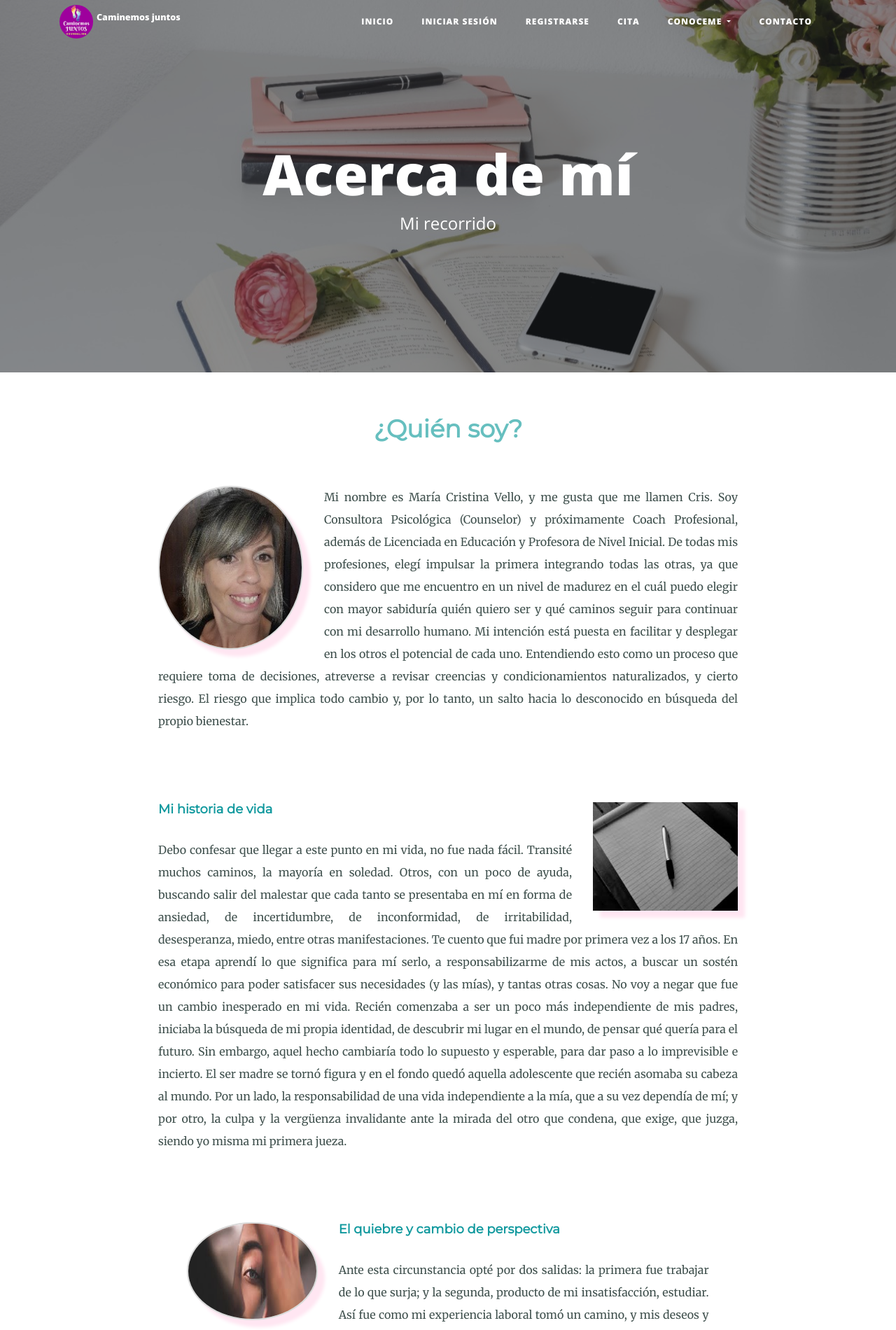
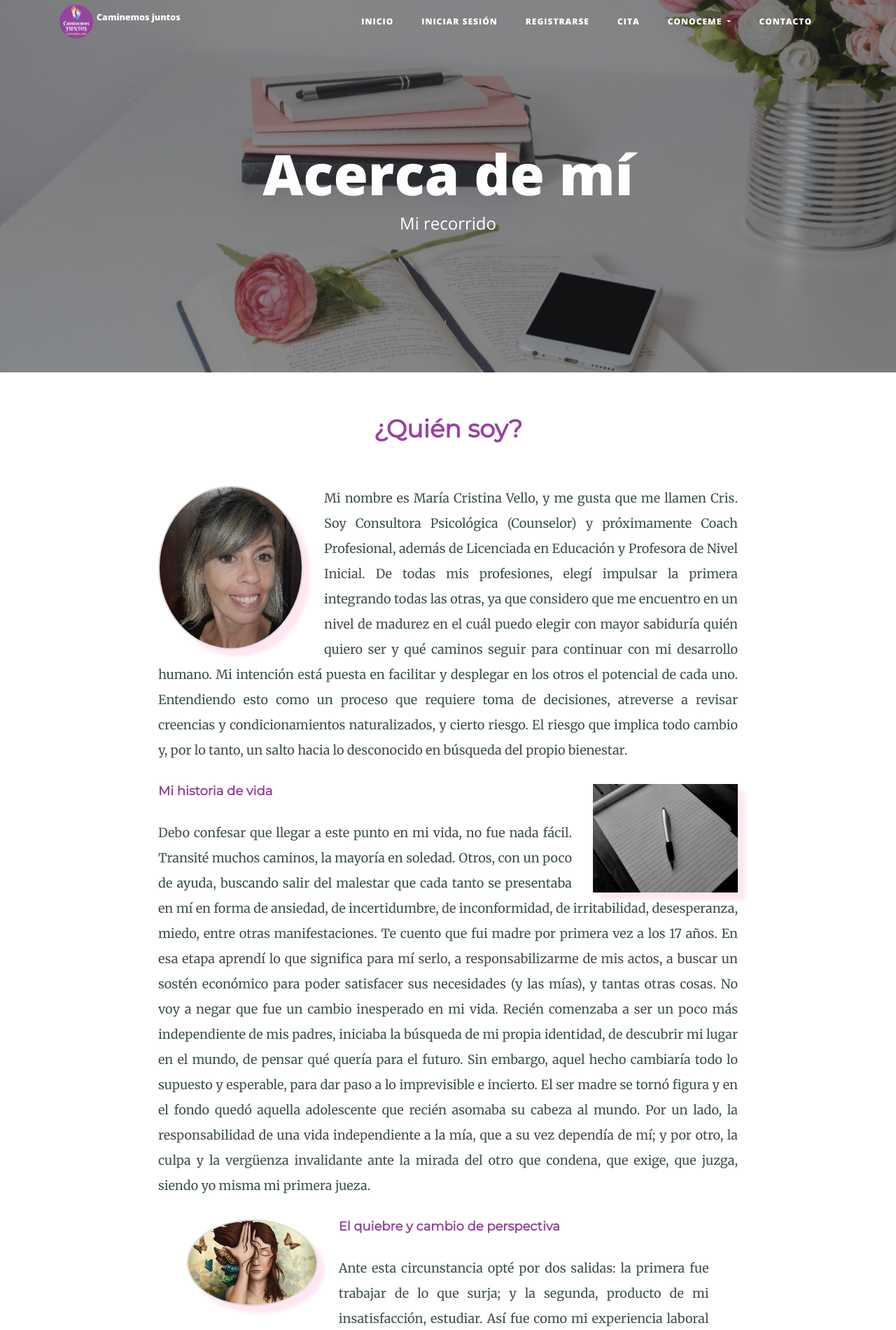
Before and after one commit to moyicuervo/my-website, a Python web app: template templates/about.html in a window 1280 px wide. Shown: the top 1900 px of the page at 70% size. Run offline with Jinja, Linux system fonts and the light colour scheme; the template is opened without the code that fills it, so the values that code supplies are empty; some libraries are stand-ins or nearby versions.

Commit message:
new pics

```diff
--- a/static/css/contact.css
+++ b/static/css/contact.css
@@ -44,7 +44,7 @@ body {
 }
 
 h2 {
-  color: #66BFBF;
+  color: #96439D;
   font-family: 'Montserrat', sans-serif;
   font-size: 3.5rem;
   font-weight: bold;
@@ -52,13 +52,13 @@ h2 {
 }
 
 h3 {
-  color: #11999E;
+  color: #96439D;
   font-family: 'Montserrat', sans-serif;
   font-size: 90%;
 }
 
 h4 {
-  color: #66BFBF;
+  color: #96439D;
   font-family: 'Montserrat', sans-serif;
   font-size: 2.5rem;
   font-weight: bold;
@@ -69,6 +69,6 @@ h4 {
 
 p {
   line-height: 2;
-  font-size: 80%;
+  font-size: 90%;
   text-align: justify;
 }
--- a/templates/about.html
+++ b/templates/about.html
@@ -32,22 +32,22 @@
                     Mi intención está puesta en facilitar y desplegar en los otros el potencial de cada uno. Entendiendo esto como un proceso que requiere toma de decisiones, atreverse a revisar creencias y condicionamientos naturalizados, y cierto riesgo. El riesgo que implica todo cambio y, por lo tanto, un salto hacia lo desconocido en búsqueda del propio bienestar.
                   </p>
                 </div>
-                <div class="skill-row">
+                <div class="skill-row" style="position:relative; top:-70px">
                 <img class="chilli-img" src="static/img/histvida.jpg" alt="hist-img">
                   <h3>Mi historia de vida</h3>
                   <p>Debo confesar que llegar a este punto en mi vida, no fue nada fácil. Transité muchos caminos, la mayoría en soledad. Otros, con un poco de ayuda, buscando salir del malestar que cada tanto se presentaba en mí en forma de ansiedad, de incertidumbre, de inconformidad, de irritabilidad, desesperanza, miedo, entre otras manifestaciones.
                       Te cuento que fui madre por primera vez a los 17 años. En esa etapa aprendí lo que significa para mí serlo, a responsabilizarme de mis actos, a buscar un sostén económico para poder satisfacer sus necesidades (y las mías), y tantas otras cosas.
                       No voy a negar que fue un cambio inesperado en mi vida. Recién comenzaba a ser un poco más independiente de mis padres, iniciaba la búsqueda de mi propia identidad, de descubrir mi lugar en el mundo, de pensar qué quería para el futuro. Sin embargo, aquel hecho cambiaría todo lo supuesto y esperable, para dar paso a lo imprevisible e incierto. El ser madre se tornó figura y en el fondo quedó aquella adolescente que recién asomaba su cabeza al mundo. Por un lado, la responsabilidad de una vida independiente a la mía, que a su vez dependía de mí; y por otro, la culpa y la vergüenza invalidante ante la mirada del otro que condena, que exige, que juzga, siendo yo misma mi primera jueza.
                   </p>
-                <div class="skill-row">
-                <img class="code-img" src="static/img/quiebre.jpg" alt="quiebre-img" width="150px" height="140px">
+                <div class="skill-row" style="position:relative; top:-70px">
+                <img class="code-img" src="static/img/quiebre.jpeg" alt="quiebre-img">
                   <h3>El quiebre y cambio de perspectiva</h3>
                   <p>Ante esta circunstancia opté por dos salidas: la primera fue trabajar de lo que surja; y la segunda, producto de mi insatisfacción, estudiar. Así fue como mi experiencia laboral tomó un camino, y mis deseos y búsqueda de realización personal, otro.
                     Luego me casé y fui madre por segunda vez, fruto de mi matrimonio. Dada mi auto exigencia puesta en mi rol de madre, volví a sentir que tenía que postergarme. El encuentro conmigo misma, con mi ser auténtico, con mi búsqueda de sentido volvió a frenarse.
                     Encontrarme con la persona que soy hoy, con un poco más de claridad en lo que deseo y quiero, en animarme a tomar decisiones concretas acerca de las actividades que me generan felicidad, a pesar de que “ya estoy grande”, de los “no voy a poder”, “no tengo tiempo”, “no tengo las mismas posibilidades que otros” y tantas otras cosas que me dije (y a veces, me sigo diciendo), no es fácil. El cambio es incierto, el camino no es lineal. Está lleno de tropezones y saltos, de subidas y caídas libres, de avances y retrocesos.
                   </p>
                 </div>
-                <div class="skill-row">
+                <div class="skill-row" style="position:relative; top:-120px">
                   <img class="chilli-img" src="static/img/lastpart.jpg" alt="last-part-img">
                   <h3>El fluir presente</h3>
                   <p>Hoy mi meta está puesta en unir dos caminos que hasta el momento parecían contrapuestos: mi vida profesional y mi propósito de vida enfocados en ayudar a otras personas. Acompañarlos desde mi vivencia y mi expertise para que las circunstancias que se anteponen en el transitar de sus vidas les resulten un poco más tolerables; que las decisiones que tomen sean desde un lugar genuino y no desde la mirada de los otros; que puedan reconocer sus deseos y conocerse a sí mismxs, y desde allí construyan su propia historia elegida.
@@ -56,10 +56,10 @@
                 </div>
                 </div>
               </div>
-            <h3>Te animo a que recorramos juntos tu propio camino, tan único y tan especial como sos vos. <br>
+            <h3 style="position:relative; top:-300px">Te animo a que recorramos juntos tu propio camino, tan único y tan especial como sos vos. <br>
               ¿Caminamos juntos?   ¡Te abrazo con el corazón!
             </h3>
-            <h4>Cris &#128151;</h4>
+            <h4 style="position:relative; top:-300px">Cris &#128151;</h4>
           </div>
       </div>
       </div>
--- a/templates/contact.html
+++ b/templates/contact.html
@@ -2,6 +2,8 @@
 
    <!-- Page Header -->
   <header class="masthead" style="background-image: url('static/img/contact-bg.jpg')">
+    <link href="{{ url_for('static', filename='css/contact.css')}}" rel="stylesheet">
+    <link href="https://fonts.googleapis.com/css?family=Merriweather|Montserrat|Sacramento" rel="stylesheet">
     <div class="overlay"></div>
     <div class="container">
       <div class="row">
@@ -12,7 +14,7 @@
             {% else: %}
             <h1>Contacto</h1>
             {% endif %}
-            <span class="subheading">¿Tienes preguntas? ¿quieres contarme algo? no dudes en enviarme un mensaje.</span>
+            <span class="subheading">¿Tenés dudas? Envianos tu consulta</span>
           </div>
         </div>
       </div>
@@ -23,7 +25,7 @@
   <div class="container">
     <div class="row">
       <div class="col-lg-8 col-md-10 mx-auto">
-        <p>Quieres estar en contacto? completá el formulario a continuación y contestaré a la brevedad!!</p>
+        <p>Para enviar un mensaje, completá el formulario a continuación:</p>
         <!-- Contact Form - Enter your email address on line 19 of the mail/contact_me.php file to make this form work. -->
         <!-- WARNING: Some web hosts do not allow emails to be sent through forms to common mail hosts like Gmail or Yahoo. It's recommended that you use a private domain email address! -->
         <!-- To use the contact form, your site must be on a live web host with PHP! The form will not work locally! -->
--- a/templates/header.html
+++ b/templates/header.html
@@ -37,7 +37,7 @@
   <!-- Navigation -->
   <nav class="navbar navbar-expand-md navbar-light fixed-top" id="mainNav">
     <div class="container">
-      <img src="static/img/favicon.ico" style="border-radius: 100%"/>
+      <img src="static/img/favicon.ico" style="border-radius: 100%; color: #96439D"/>
       <a class="navbar-brand" href="{{url_for('get_all_posts')}}">Caminemos juntos</a>
       <button class="navbar-toggler navbar-toggler-right" type="button" data-toggle="collapse" data-target="#navbarResponsive" aria-controls="navbarResponsive" aria-expanded="false" aria-label="Toggle navigation">
         Menu
--- a/templates/index.html
+++ b/templates/index.html
@@ -1,7 +1,7 @@
 {% include "header.html" %}
 
   <!-- Page Header -->
-  <header class="masthead" style="background-image: url({{ url_for('static', filename='img/lastcoverjuntos.jpeg')}})">
+  <header class="masthead" style="background-image: url({{ url_for('static', filename='img/portadajuntos.jpeg')}})">
     <link href="{{ url_for('static', filename='css/about.css')}}" rel="stylesheet">
     <div class="overlay"></div>
     <div class="container">
--- a/templates/modalidad.html
+++ b/templates/modalidad.html
@@ -28,7 +28,7 @@
                 <div class="skill-row">
                   <h3>Modalidad de trabajo</h3>
                   <p>Los encuentros tienen una duración de 45 minutos aproximadamente, y se concretizan de forma Online mediante las herramientas disponibles para tal fin.
-                      La duración del proceso dependerá de la necesidad y el desarrollo de la persona que consulta. Partiendo de la premisa que el consultante es quien más sabe de sí mismo y de lo que necesita, es quién decidirá la continuación o finalización del proceso.
+                      La duración del proceso dependerá de la necesidad y el desarrollo de la persona que consulta. Partiendo de la premisa que el consultante es aquel que más sabe de sí mismo y de lo que necesita, es quién decidirá la continuación o finalización del proceso.
                       De igual modo, si durante el transcurso de los encuentros se hace presente la necesidad de una interconsulta con otro profesional especializado, será parte del mismo proceso de acompañamiento y, si así lo amerite, se realizará la derivación correspondiente o se trabajará de forma interdisciplinaria.
                   </p>
                 <h3>Formas de pago</h3>
```
Also changed, not shown: main.py (+7 -7 lines), templates/appointment.html (+6 -4 lines), static/img/favicon.ico, static/img/juntosportadas.jpeg (added), static/img/portadajunto.jpeg (added), static/img/portadajuntos.jpeg (added), static/img/quiebre.jpeg (added).
